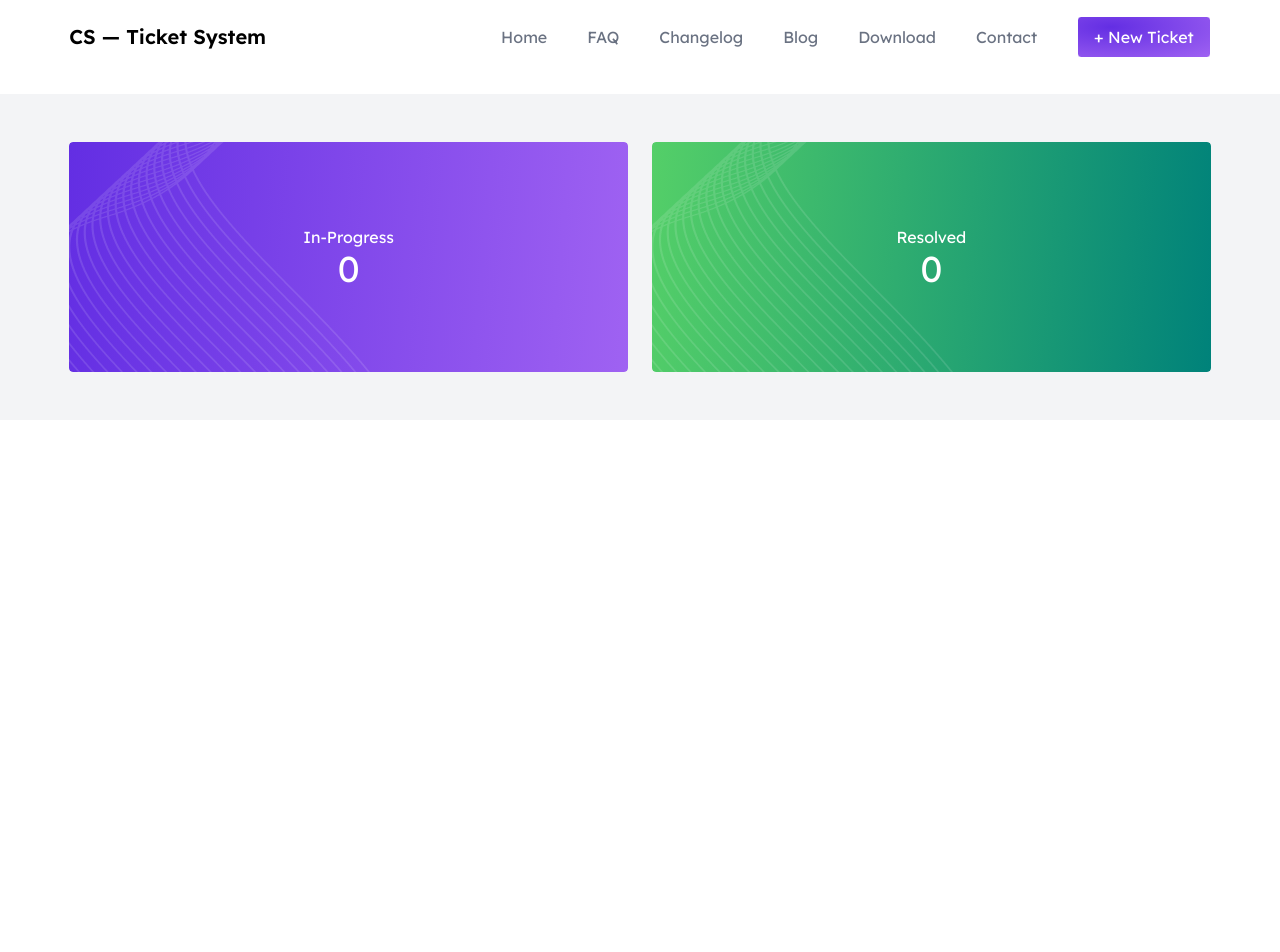
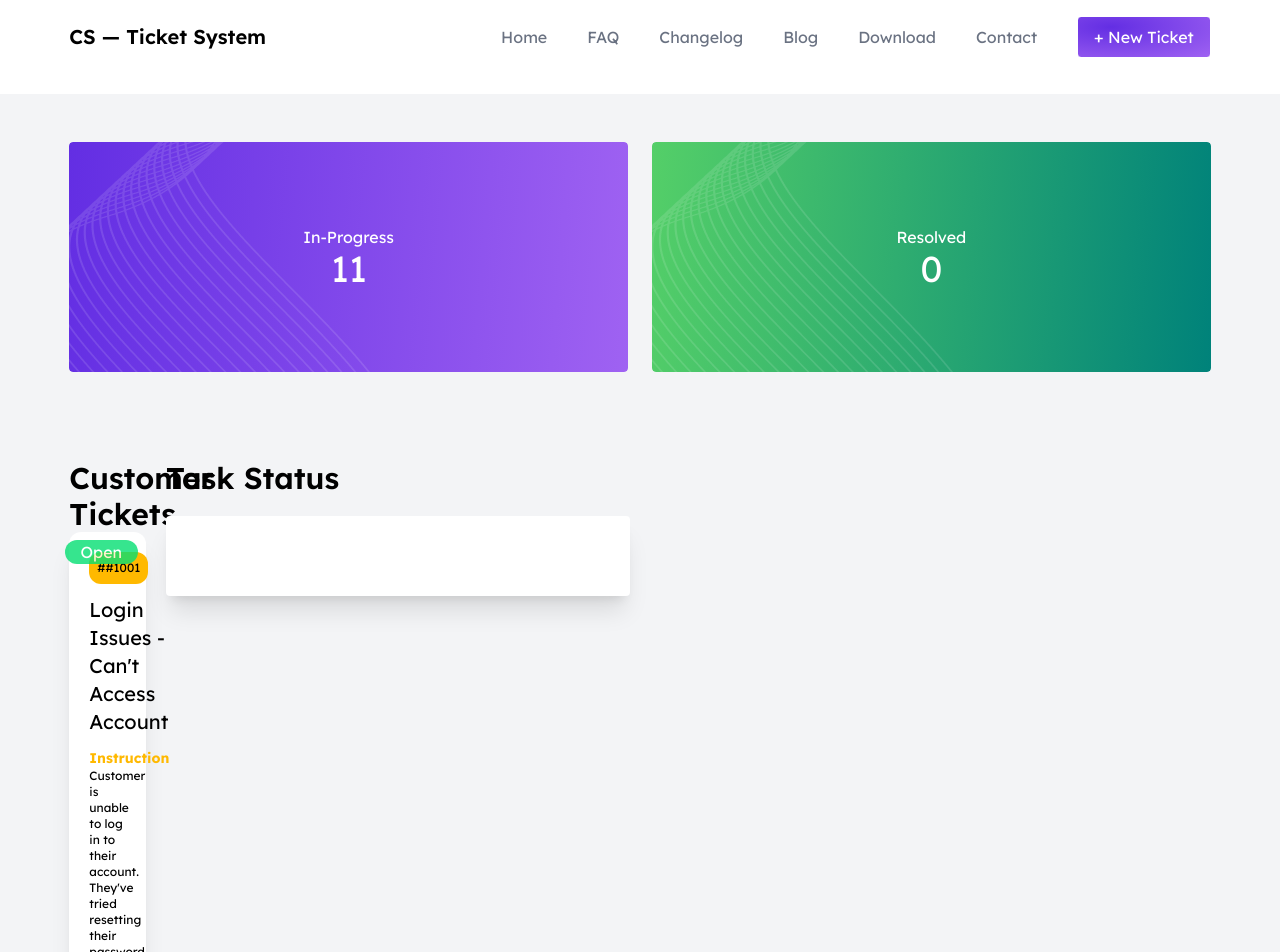
Before and after one commit to AhmetChatgami/Assignment-7, a React (Vite) app: page / in a window 1280 px wide. Shown: the top 952 px of the page. Before the commit the page ends 800 px from the top, so only its background shows below. Built offline with nearby package versions, Linux system fonts and the light colour scheme.

Commit message:
Tickets added and Data successfully fetching.

```diff
--- /dev/null
+++ b/public/tickets.json
@@ -0,0 +1,104 @@
+
+[
+{
+  "id": "#1001",
+  "title": "Login Issues - Can't Access Account",
+  "status": "Open",
+  "priority": "HIGH PRIORITY",
+  "description_snippet": "Customer is unable to log in to their account. They've tried resetting their password multiple times but still...",
+  "assigned_to": "John Smith",
+  "date_created": "1/15/2024"
+}
+,
+
+  {
+    "id": "#1002",
+    "title": "Payment Failed - Card Declined",
+    "status": "Open",
+    "priority": "HIGH PRIORITY",
+    "description_snippet": "Customer attempted to pay using Visa ending 1234 but the payment keeps failing despite sufficient balance.",
+    "assigned_to": "Sarah Johnson",
+    "date_created": "1/16/2024"
+  },
+  {
+    "id": "#1003",
+    "title": "Unable to Download Invoice",
+    "status": "In Progress",
+    "priority": "MEDIUM PRIORITY",
+    "description_snippet": "Customer cannot download their January invoice from the billing section. The download button is...",
+    "assigned_to": "Michael Brown",
+    "date_created": "1/17/2024"
+  },
+  {
+    "id": "#1004",
+    "title": "Incorrect Billing Address",
+    "status": "Open",
+    "priority": "LOW PRIORITY",
+    "description_snippet": "Customer’s billing address shows a different city. They updated it but it still displays the old one.",
+    "assigned_to": "Emily Davis",
+    "date_created": "1/18/2024"
+  },
+  {
+    "id": "#1005",
+    "title": "App Crash on Launch",
+    "status": "Open",
+    "priority": "HIGH PRIORITY",
+    "description_snippet": "Customer reports that the mobile app crashes immediately upon opening on Android 13.",
+    "assigned_to": "David Wilson",
+    "date_created": "1/19/2024"
+  },
+  {
+    "id": "#1006",
+    "title": "Refund Not Processed",
+    "status": "In Progress",
+    "priority": "MEDIUM PRIORITY",
+    "description_snippet": "Customer requested a refund two weeks ago but has not received the amount yet.",
+    "assigned_to": "Sophia Taylor",
+    "date_created": "1/20/2024"
+  },
+  {
+    "id": "#1007",
+    "title": "Two-Factor Authentication Issue",
+    "status": "Open",
+    "priority": "HIGH PRIORITY",
+    "description_snippet": "Customer is not receiving 2FA codes on their registered phone number.",
+    "assigned_to": "James Anderson",
+    "date_created": "1/21/2024"
+  },
+  {
+    "id": "#1008",
+    "title": "Unable to Update Profile Picture",
+    "status": "Open",
+    "priority": "LOW PRIORITY",
+    "description_snippet": "Customer tries to upload a new profile picture but gets 'Upload failed' error.",
+    "assigned_to": "Olivia Martinez",
+    "date_created": "1/22/2024"
+  },
+  {
+    "id": "#1009",
+    "title": "Subscription Auto-Renewal",
+    "status": "In Progress",
+    "priority": "MEDIUM PRIORITY",
+    "description_snippet": "Customer wants to enable auto-renewal for their subscription but the toggle is disabled.",
+    "assigned_to": "Liam Thomas",
+    "date_created": "1/17/2024"
+  },
+  {
+    "id": "#1010",
+    "title": "Missing Order Confirmation Email",
+    "status": "Open",
+    "priority": "MEDIUM PRIORITY",
+    "description_snippet": "Customer placed an order but didn't receive a confirmation email even though payment succeeded.",
+    "assigned_to": "Isabella Garcia",
+    "date_created": "1/24/2024"
+  },
+  {
+    "id": "#1011",
+    "title": "Problem Uploading Large Files",
+    "status": "Open",
+    "priority": "HIGH PRIORITY",
+    "description_snippet": "Upload fails consistently when files exceed 500MB. Smaller files are working fine...",
+    "assigned_to": "Sarah Lee",
+    "date_created": "1/20/2024"
+  }
+]
--- a/src/App.jsx
+++ b/src/App.jsx
@@ -1,21 +1,27 @@
-import { useState } from 'react'
-import './App.css'
-import Navbar from './Components/Navbar'
-import Banner from './Components/Banner'
+import { Suspense, useState } from "react";
+import "./App.css";
+import Navbar from "./Components/Navbar";
+
+import TicketContainer from "./Components/TicketContainer";
 
 
+const loadTickets = () =>
+  fetch("/public/tickets.json").then((res) => res.json());
 function App() {
-  const [count, setCount] = useState(0)
+  const [count, setCount] = useState(0);
+
+  const ticketPromise = loadTickets();
 
   return (
     <>
       <Navbar></Navbar>
-      <section>
-      <Banner></Banner>
 
-      </section>
+      <Suspense fallback={"Tickets coming..."}>
+
+        <TicketContainer promise={ticketPromise}></TicketContainer>
+      </Suspense>
     </>
-  )
+  );
 }
 
-export default App
+export default App;
--- a/src/Components/Banner.jsx
+++ b/src/Components/Banner.jsx
@@ -1,8 +1,8 @@
 import React from "react";
-import bgImage from "../assets/vector1.png";
-import bgImage2 from "../assets/vector2.png";
 
-const Banner = () => {
+
+const Banner = ({ticket}) => {
+
   return (
     <div className="bg-gray-100">
       {/* <div className='max-w-11/12 mx-auto p-4 grid grid-cols-2 items-center space-x-4 justify-center mt-10'>
@@ -18,17 +18,16 @@ const Banner = () => {
                 </div>
             </div> */}
 
-        <div className='max-w-11/12 mx-auto p-4 flex gap-4 grid grid-cols-1 md:grid-cols-2 gap-6 py-12'>
+      <div className="max-w-11/12 mx-auto p-4 flex gap-4 grid grid-cols-1 md:grid-cols-2 gap-6 py-12">
         <div class="card">
           <span>In-Progress</span>
-        <span className="text-4xl">0</span>
+          <span className="text-4xl">{ticket}</span>
         </div>
         <div class="card2">
           <span>Resolved</span>
           <span className="text-4xl">0</span>
         </div>
       </div>
-
     </div>
   );
 };
--- a/src/Components/Navbar.jsx
+++ b/src/Components/Navbar.jsx
@@ -3,15 +3,15 @@ import React from "react";
 const Navbar = () => {
   return (
     <div className="flex justify-between max-w-11/12 mx-auto items-center p-4 mb-5 content-box flex flex-col lg:flex-row justify-center lg:justify-between items-center gap-5">
-      <div className="flex items-center gap-8">
+      <div>
         <h2 className="text-xl font-semibold cursor-pointer">
           CS — Ticket System
         </h2>
-        <button id="menu-btn" class='md:hidden block items-end justify-end text-gray-700 text-3xl'>
+      </div>
+
+        <button id="menu-btn" className='md:hidden block text-gray-700 text-3xl'>
           ☰
         </button>
-      </div>
-
       <div className="space-x-10 text-gray-500 hidden md:flex items-center justify-center">
         <span className="hover:text-black cursor-pointer hover:underline">
           Home
@@ -31,7 +31,7 @@ const Navbar = () => {
         <span className="hover:text-black hover:underline cursor-pointer">
           Contact
         </span>
-        <button className="hover:cursor-pointer text-white border-1 p-2 px-4  rounded bg-radial-[at_25%_25%] from-[#632EE3] to-[#9F62F2]">
+        <button className="cursor-pointer text-white border-1 p-2 px-4  rounded bg-radial-[at_25%_25%] from-[#632EE3] to-[#9F62F2]">
           + New Ticket
         </button>
 
--- /dev/null
+++ b/src/Components/TicketContainer.jsx
@@ -0,0 +1,31 @@
+import React, { use } from "react";
+
+import TicketCard from "./Tickets/TicketCard";
+import Banner from "./Banner";
+
+const TicketContainer = ({ promise }) => {
+  const tickets = use(promise);
+  console.log(tickets);
+  return (
+    <div className="bg-gray-100">
+      <Banner ticket={tickets.length}></Banner>
+      <section className="w-11/12 mx-auto p-4 py-10 grid grid-cols-1 lg:grid-cols-12 gap-5">
+        <div className=" lg:cols-span-7">
+          <h2 className="font-semibold text-3xl">Customer Tickets</h2>
+
+          <div className="space-y-5">
+            {tickets.map((item) => (
+              <TicketCard key={item.id} tickets={item}></TicketCard>
+            ))}
+          </div>
+        </div>
+        <div className="lg:col-span-5 space-y-5">
+          <h2 className="font-semibold text-3xl">Task Status</h2>
+          <div className="shadow-xl p-10 rounded bg-white"></div>
+        </div>
+      </section>
+    </div>
+  );
+};
+
+export default TicketContainer;
--- /dev/null
+++ b/src/Components/Tickets/TicketCard.jsx
@@ -0,0 +1,45 @@
+import { UtensilsCrossed } from "lucide-react";
+
+const TicketCard = ({ tickets }) => {
+  // Static data (mock order)
+  //   console.log(order);
+// const tickets= {
+//   "id": "#1001",
+//   "title": "Login Issues - Can't Access Account",
+//   "status": "Open",
+//   "priority": "HIGH PRIORITY",
+//   "description_snippet": "Customer is unable to log in to their account. They've tried resetting their password multiple times but still...",
+//   "assigned_to": "John Smith",
+//   "date_created": "1/15/2024"
+// }
+  return (
+    <div
+
+      className="p-5 bg-white rounded-xl shadow-xl relative space-y-3"
+    >
+      {/* Ticket Number */}
+      <p className="text-xs bg-amber-400 p-2 inline-block rounded-xl">
+        #{tickets.id}
+      </p>
+
+      {/* Title */}
+      <h2 className="text-xl flex items-center gap-2">
+
+        {tickets.title}
+      </h2>
+
+      {/* Description */}
+      <div className="mt-3 text-xs">
+        <h4 className="text-amber-400 font-bold text-sm">Instruction</h4>
+        <p>{tickets.description_snippet}</p>
+      </div>
+
+      {/* Ticket Status */}
+      <div className="absolute right-2 top-2 flex justify-center items-center bg-green-400 rounded-xl px-4 opacity-80 text-white">
+        {tickets.status}
+      </div>
+    </div>
+  );
+};
+
+export default TicketCard;
```
Lines whose indentation alone changed are shown as unchanged.
